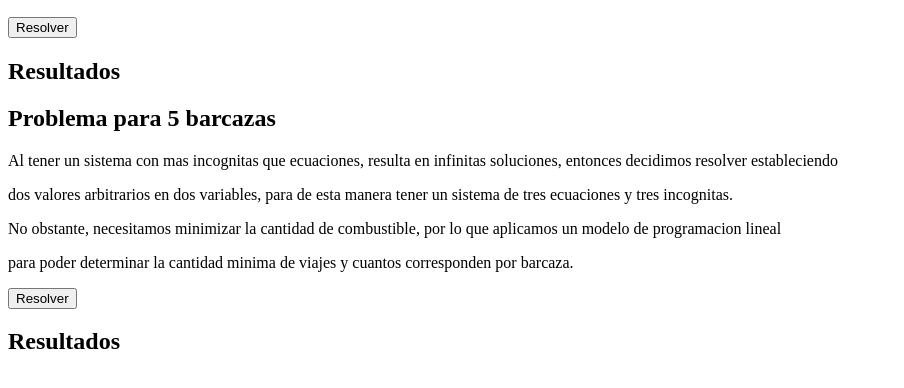
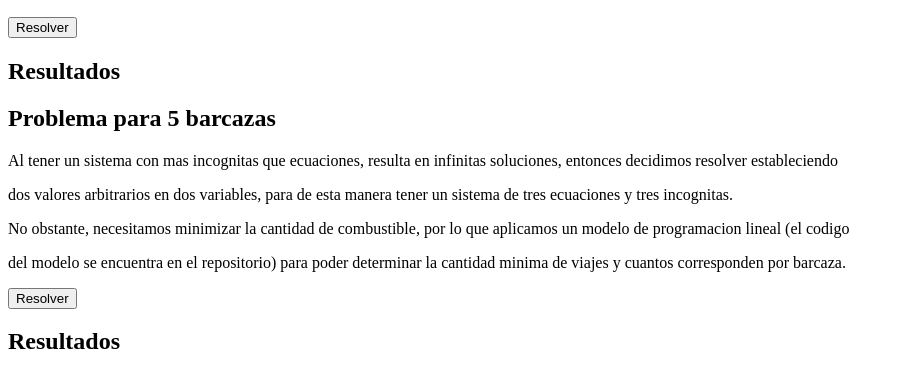
Before and after one commit to 147popardo/Analnumparcial2, a plain HTML site: page index.html in a window 1280 px wide. Shown: the part 110-498 px from the top of the page, without its empty margins (0-904 px from the left). Drawn offline with Linux system fonts and the light colour scheme.

Commit message:
Update index.html

```diff
--- a/index.html
+++ b/index.html
@@ -16,8 +16,8 @@
     <h2>Problema para 5 barcazas</h2>
     <p>Al tener un sistema con mas incognitas que ecuaciones, resulta en infinitas soluciones, entonces decidimos resolver estableciendo </p>
     <p>dos valores arbitrarios en dos variables, para de esta manera tener un sistema de tres ecuaciones y tres incognitas.</p>
-    <p>No obstante, necesitamos minimizar la cantidad de combustible, por lo que aplicamos un modelo de programacion lineal</p>
-    <p>para poder determinar la cantidad minima de viajes y cuantos corresponden por barcaza.</p>
+    <p>No obstante, necesitamos minimizar la cantidad de combustible, por lo que aplicamos un modelo de programacion lineal (el codigo</p>
+    <p>del modelo se encuentra en el repositorio) para poder determinar la cantidad minima de viajes y cuantos corresponden por barcaza.</p>
 
     <button onclick="resolverEcuaciones()">Resolver</button>
     <h2>Resultados</h2>
```
